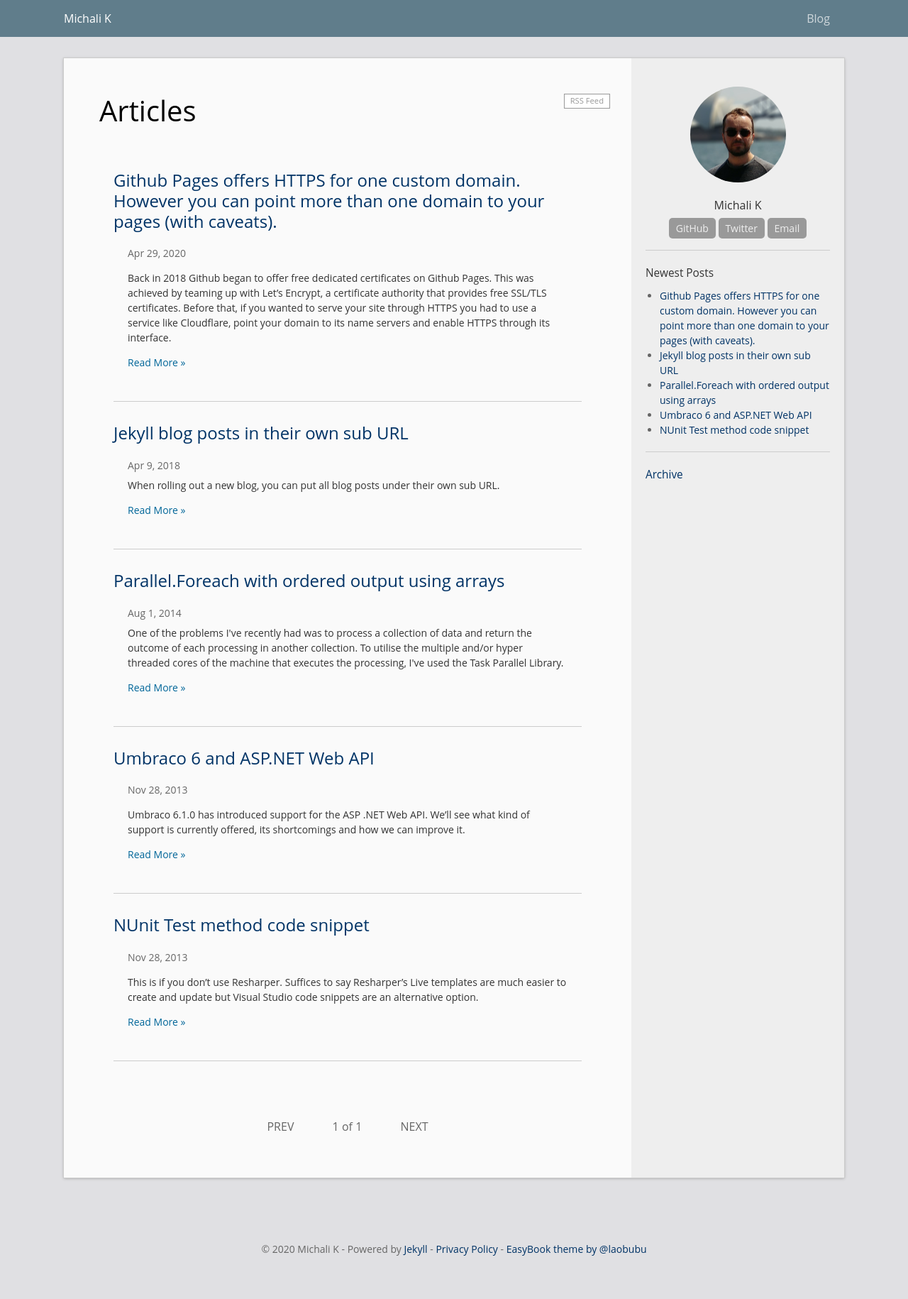
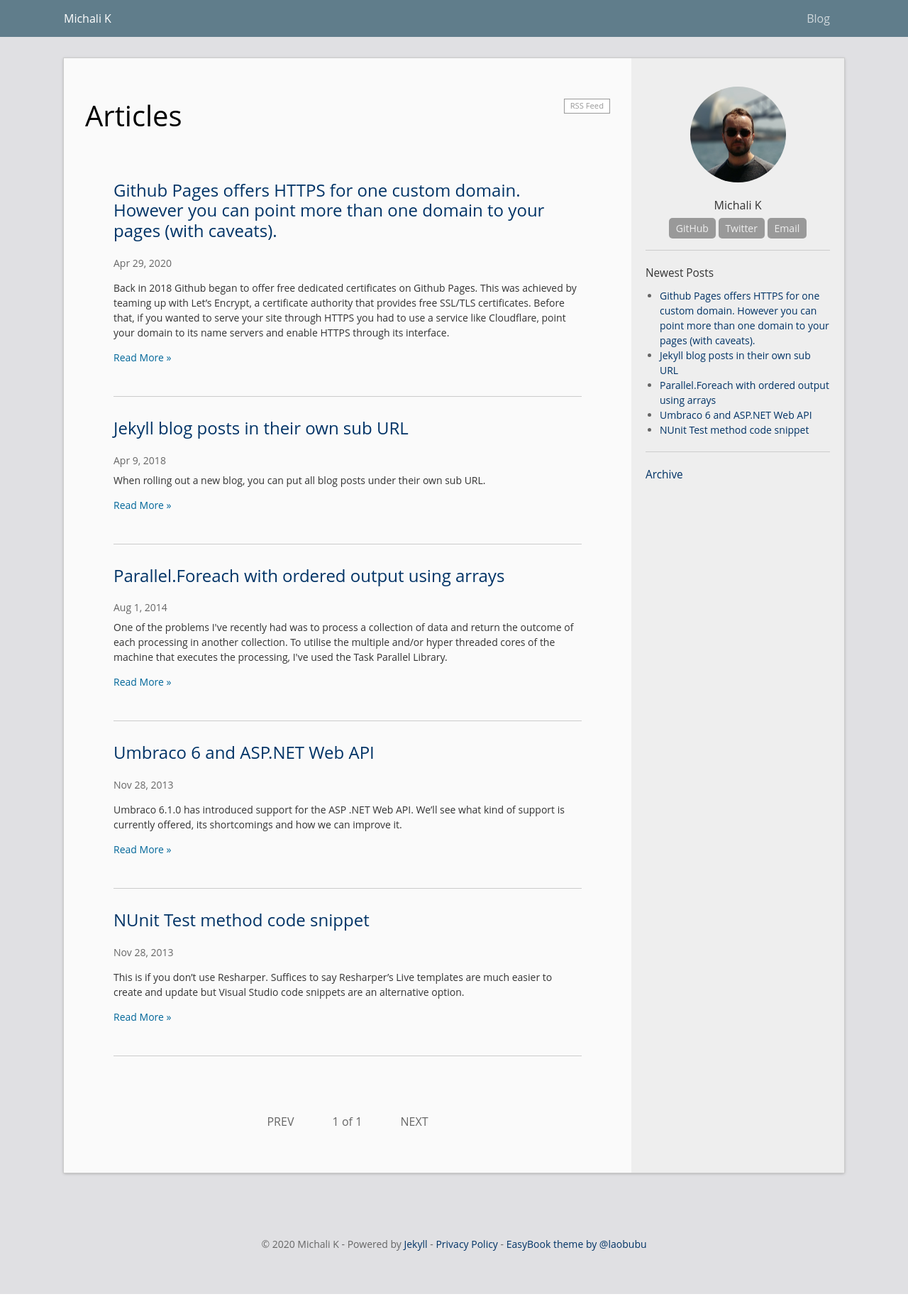
Before and after one commit to michali/blog, a Jekyll site: the page built from blog/index.html, in a window 1280 px wide. Shown: the whole page at 71% size. Built offline with Jekyll 4.4.1, drawn with Linux system fonts in a browser that asks for light colours; the list of posts is cut into pages by our own code; comment, search, counter and statistics services are not loaded.

Commit message:
Changed blog home paddings paddings

```diff
--- a/_sass/_home.scss
+++ b/_sass/_home.scss
@@ -2,7 +2,6 @@
 .page-heading {
 	font-size:40px;
 	font-weight: normal;
-	margin: 20px;
     @include media-query($on-palm) {
 		margin: 10px;
 		font-size: 34px;
@@ -38,7 +37,6 @@
     .post-meta {
     	font-size: $small-font-size;
     	color: #666;
-        margin: 0 20px;
         margin-bottom: .5em;
     }
     .post-excerpt {
@@ -69,7 +67,6 @@
                 opacity: 1;
             }
         }
-        margin: 0 20px;
     }
     @include media-query($on-palm) {
 		padding: 10px;
--- a/_sass/_post.scss
+++ b/_sass/_post.scss
@@ -2,7 +2,6 @@
     .post-header {
         margin: 0 100px;
         margin-bottom: 40px;
-        padding: 20px;
         .post-title {
             font-size: 40px;
             font-weight: normal;
```
